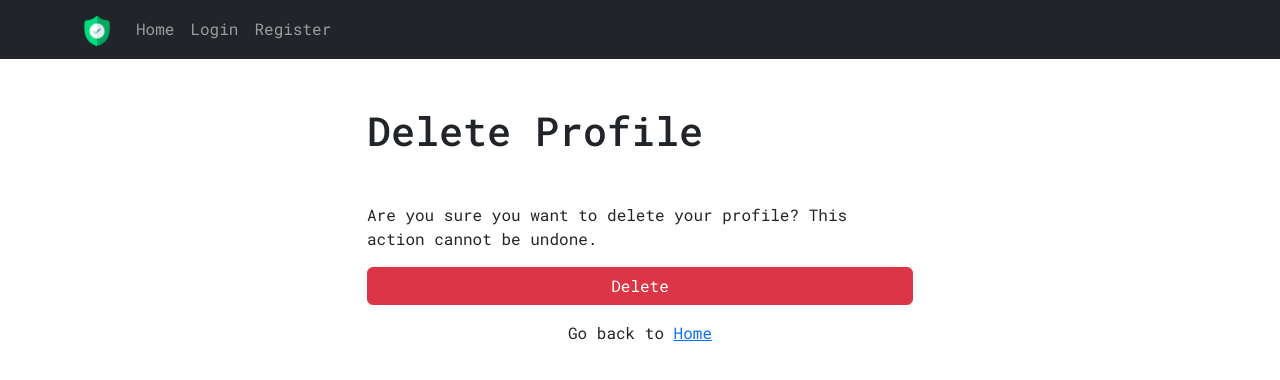
After one commit to whdev36/django-auth-system, a Django app: template templates/delete.html in a window 1280 px wide. The commit adds this page. Shown: the top 380 px of the page. Run offline with Django 5.2, Linux system fonts and the light colour scheme; the template is opened without the code that fills it, so the values that code supplies are empty.

Commit message:
delete user account

```diff
--- a/authenticate/urls.py
+++ b/authenticate/urls.py
@@ -8,5 +8,5 @@ urlpatterns = [
     path('logout/', views.logout_user, name='logout'),
     path('profile/', views.profile, name='profile'),
     path('profile/update/', views.update_profile, name='update-profile'),
-    path('profile/delete/', views.delete_profile, name='delete-profile'),
+    path('profile/delete/', views.delete_profile, name='delete'),
 ]
--- /dev/null
+++ b/templates/delete.html
@@ -0,0 +1,17 @@
+{% extends 'base.html' %}
+
+{% block title %}Delete{% endblock %}
+
+{% block content %}
+    <div class="row">
+        <div class="col-md-6 offset-md-3">
+            <form action="#" method="post">
+                <h1 class="mb-5">Delete Profile</h1>
+                {% csrf_token %}
+                <p>Are you sure you want to delete your profile? This action cannot be undone.</p>
+                <button class="btn btn-danger w-100 mb-3" type="submit">Delete</button>
+                <p class="text-center">Go back to <a href="{% url 'home' %}">Home</a></p>
+            </form>
+        </div>
+    </div>
+{% endblock %}
--- a/templates/profile.html
+++ b/templates/profile.html
@@ -21,6 +21,8 @@
             {% endif %}
 
             <a href="{% url 'update-profile' %}" class="btn btn-primary">Edit Profile</a>
+            <a href="{% url 'logout' %}" class="btn btn-outline-danger">Logout</a>
+            <a href="{% url 'delete' %}" class="btn btn-danger">Delete Account</a>
         </div>
     </div>
 {% endblock %}
```
Also changed, not shown: authenticate/views.py (+32 -17 lines), db.sqlite3.
